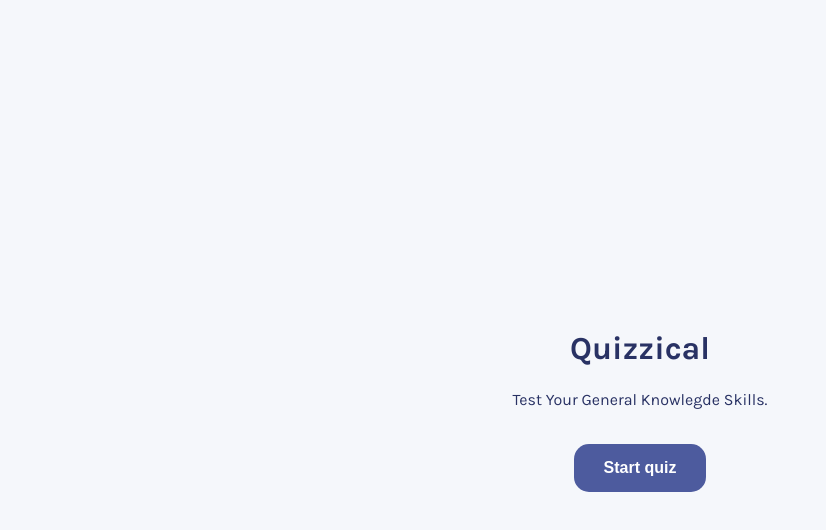
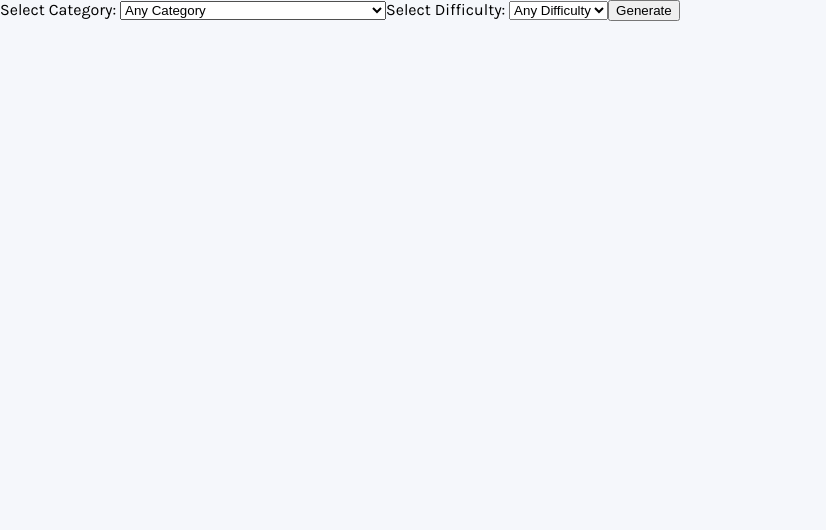
Before and after one commit to piyush-gangrade/Quizzical-App, a React (Vite) app: page /fields in a window 1280 px wide. Shown: the top 530 px of the page, without its empty margins (0-826 px from the left). Built offline with nearby package versions, Linux system fonts and the light colour scheme.

Commit message:
add fields and routers

```diff
--- a/index.css
+++ b/index.css
@@ -72,6 +72,7 @@ body{
     font-size: 1rem;
     cursor: pointer;
     font-weight: bold;
+    text-decoration: none;
 }
 
   .answer{
--- a/src/App.jsx
+++ b/src/App.jsx
@@ -1,68 +1,85 @@
 import { useState, useEffect } from "react"
-import { createBrowserRouter,RouterProvider  } from "react-router-dom"
+import { createBrowserRouter, createRoutesFromElements, Route, RouterProvider,  } from "react-router-dom"
 import Main from "./components/Main.jsx"
 import Quiz from "./components/Quiz.jsx"
-// import Question from "./components/Question.jsx"
+import Fields from "./components/Fields.jsx"
 import { nanoid } from 'nanoid'
+
+
+const router = createBrowserRouter(
+  createRoutesFromElements(
+    <>
+      <Route path="/" Component={Main} />
+      <Route
+        path="fields"
+        Component={Fields}
+      />
+      <Route
+        path="/quiz"
+        action={async ({request})=>{
+          const data = await (request.formData());
+          const sumbmission = {
+            category: data.get("category"),
+            difficulty: data.get("difficulty")
+          }
+          return sumbmission;
+        }}
+        Component={Quiz}
+      />
+    </>
+  )
+)
 
 export default function App() {
 
-  const [start, setStart] = useState(false)
-  const [questionsArr, setQuestionsArr] = useState([])
+  // const [start, setStart] = useState(false)
+  // const [questionsArr, setQuestionsArr] = useState([])
 
-  useEffect(() => {
-    if (start) {
-      async function questionData() {
-        const res = await fetch("https://opentdb.com/api.php?amount=5&category=9&difficulty=easy&type=multiple");
-        const data = await res.json();
-        setQuestionsArr(data.results.map(result => (
-          {
-            ...result,
-            id: nanoid(),
-            options: [...result.incorrect_answers, result.correct_answer].sort(() => Math.random() - 0.5),
-            isSelected: false,
-            selectedAns: ""
-          }
-        )));
-      }
-      questionData()
-    }
-  }, [start])
-  //Start Quiz
-  function setQuiz() {
-    setStart(!start);
-  }
+  // useEffect(() => {
+  //   if (start) {
+  //     async function questionData() {
+  //       const res = await fetch("https://opentdb.com/api.php?amount=5&category=9&difficulty=easy&type=multiple");
+  //       const data = await res.json();
+  //       setQuestionsArr(data.results.map(result => (
+  //         {
+  //           ...result,
+  //           id: nanoid(),
+  //           options: [...result.incorrect_answers, result.correct_answer].sort(() => Math.random() - 0.5),
+  //           isSelected: false,
+  //           selectedAns: ""
+  //         }
+  //       )));
+  //     }
+  //     questionData()
+  //   }
+  // }, [start])
+  // //Start Quiz
+  // function setQuiz() {
+  //   setStart(!start);
+  // }
 
 
-  function selectedOption(id, ans) {
-    setQuestionsArr(prevQuesArr => prevQuesArr.map(prevQues =>
-      (prevQues.id === id) ?
-        prevQues.selectedAns !== ans ? { ...prevQues, isSelected: true, selectedAns: ans } :
-          { ...prevQues, isSelected: false, selectedAns: "" }
-          :
-          prevQues
-          )
-          )
-        }
+  // function selectedOption(id, ans) {
+  //   setQuestionsArr(prevQuesArr => prevQuesArr.map(prevQues =>
+  //     (prevQues.id === id) ?
+  //       prevQues.selectedAns !== ans ? { ...prevQues, isSelected: true, selectedAns: ans } :
+  //         { ...prevQues, isSelected: false, selectedAns: "" }
+  //         :
+  //         prevQues
+  //         )
+  //         )
+  //       }
 
-  function restart(click){
-    if(restart){
-      setStart(false)
-      setQuestionsArr([])
-    }
-  }
+  // function restart(click){
+  //   if(restart){
+  //     setStart(false)
+  //     setQuestionsArr([])
+  //   }
+  // }
 
   return (
-    <>
-      {start  ?
-        <Quiz
-          questionsData={ questionsArr }
-          selected = {selectedOption}
-          reset={restart}
-        />
-        :
-        <Main startQuiz={setQuiz} />
-      }
-    </>
+    <RouterProvider
+      router={router}
+    />
   )
 }
--- /dev/null
+++ b/src/components/Fields.jsx
@@ -0,0 +1,31 @@
+import {useState} from "react";
+import { catagories, difficulty } from "./fieldsData";
+import { Form } from "react-router-dom";
+
+export default function Fields(){
+    const [formData, setFormData] = useState({
+        catagory: "",
+        difficulty: ""
+    })
+
+    const options = catagories.map(catagory => <option key={catagory.value} value={catagory.value}>{catagory.name}</option>)
+    return(
+        <div>
+            <Form method="post" action="/quiz">
+                <label htmlFor="category">Select Category: </label>
+                <select id="category" name="category">
+                    <option value="">Any Category</option>
+                    {options}
+                </select>
+                <label htmlFor="difficulty">Select Difficulty: </label>
+                <select id="difficulty" name="difficulty">
+                    <option value="">Any Difficulty</option>
+                    <option value="easy">Easy</option>
+                    <option value="medium">Medium</option>
+                    <option value="hard">Hard</option>
+                </select>
+                <button type="submit">Generate</button>
+            </Form>
+        </div>
+    )
+}
--- a/src/components/Main.jsx
+++ b/src/components/Main.jsx
@@ -1,11 +1,12 @@
 import React from "react"
+import { NavLink } from "react-router-dom"
 
 export default function Main(props) {
     return (
         <main className="main">
             <h1 className="main--heading">Quizzical</h1>
-            <h2 className="main--description">Test Your General Knowlegde Skills.</h2>
-            <button className="btn" onClick={props.startQuiz}>Start quiz</button>
+            <h2 className="main--description">Test your knowlegde in your favourite category</h2>
+            <NavLink to="/fields" className="btn"> Start Quiz</NavLink>
         </main>
     )
 }
--- a/src/components/Quiz.jsx
+++ b/src/components/Quiz.jsx
@@ -1,36 +1,66 @@
 import {useState, useEffect} from "react"
+import { useActionData, Navigate } from "react-router-dom"
+import { nanoid } from "nanoid";
 import Question from "./Question"
 
-export default function Quiz({ questionsData, selected ,reset}) {
 
-  const [correctAnswers, setCorrectAnswers] = useState([])
+export default function Quiz(){
+  const [loading, setLoading] = useState(true);
+  const [questionsArr, setQuestionsArr] = useState([]);
+  const [selectedAnswers, setSelectedAnswers] = useState([])
   const [showAnswer, setShowAnswer] = useState(false)
 
+
+  const data = useActionData();
+  console.log(data);
+  // console.log(`https://opentdb.com/api.php?amount=5&type=multiple&category=${data.category}&difficulty=${data.difficulty}`)
+  if(!data){
+    return <Navigate to="/fields" />
+  }
+  // return <div>return</div>
+
   useEffect(()=>{
-    const checkAllSelected = questionsData.every(ques => ques.isSelected === true)
+    if(data){
+      const URL = `https://opentdb.com/api.php?amount=5&type=multiple&category=${data.category}&difficulty=${data.difficulty}`;
+      async function fetchData(){
+        const res = await fetch(URL);
+        const data = await res.json();
+        setLoading(false);
+        const results = data.results ;
+          setQuestionsArr(results.map(result => (
+            {
+              ...result,
+              id: nanoid(),
+              options: [...result.incorrect_answers, result.correct_answer].sort(() => Math.random() - 0.5),
+              isSelected: false,
+              selectedAns: ""
+            }
+          )));
+      }
+      fetchData();
+    }
+  },[data])
+
+  useEffect(()=>{
     const correctOptions = [];
-    if (checkAllSelected) {
-      for (let question of questionsData) {
+    for (let question of questionsArr) {
       question.selectedAns === question.correct_answer ?
         correctOptions.push(question.id) : ""
     }
-    }
-    setCorrectAnswers(correctOptions)
+    setSelectedAnswers(correctOptions);
   },[showAnswer])
 
+
   function selectedOption(id, ans){
-    return selected(id, ans)
+    setQuestionsArr(prevQuesArr => prevQuesArr.map(prevQues =>
+      (prevQues.id === id) ?
+        prevQues.selectedAns !== ans ?
+          { ...prevQues, isSelected: true, selectedAns: ans }
+          : { ...prevQues, isSelected: false, selectedAns: "" }
+      : prevQues
+      )
+    )
   }
-
-  const questionEl = questionsData.map(ques => (
-    <Question
-      key={ques.id}
-      questionDetails = {ques}
-      select={selectedOption}
-      correctOptions = {correctAnswers}
-      showAns = {showAnswer}
-    />
-  ))
 
   function checkAnswer() {
     setShowAnswer(true)
@@ -38,15 +68,88 @@ export default function Quiz({ questionsData, selected ,reset}) {
 
   function playAgain() {
     setShowAnswer(false)
-    reset(true)
     setCorrectAnswers([])
   }
 
-  return (<div className="questions--container">
+  const questionEl = questionsArr.map(ques => (
+    <Question
+      key = {ques.id}
+      questionDetails = {ques}
+      select = {selectedOption}
+      correctOptions = {selectedAnswers}
+      showAns = {showAnswer}
+    />
+  ))
+
+
+
+  return (
+    <>
+    {loading?
+      <h1>Loading...</h1>:
+      <div className="questions--container">
         {questionEl}
         <div className="show-answer">
-      {(showAnswer)? <p className="answer">Your score {correctAnswers.length}/5 correct answers</p>:""}
+          {(showAnswer)? <p className="answer">Your score {selectedAnswers.length}/5 correct answers</p>:""}
           <button className="btn" onClick={showAnswer? playAgain:checkAnswer}>{showAnswer? "Play Again":"Check-answer"}</button>
         </div>
-  </div>)
+      </div>
     }
+    </>
+  )
+}
+
+// export default function Quiz({ questionsData, selected ,reset}) {
+
+
+  // useEffect(()=>{
+  //   const checkAllSelected = questionsData.every(ques => ques.isSelected === true)
+  //   const correctOptions = [];
+  //   if (checkAllSelected) {
+  //     for (let question of questionsData) {
+  //       question.selectedAns === question.correct_answer ?
+  //         correctOptions.push(question.id) : ""
+  //     }
+  //   }
+  //   setCorrectAnswers(correctOptions)
+  // },[showAnswer])
+
+  // function selectedOption(id, ans){
+  //   setQuestionsArr(prevQuesArr => prevQuesArr.map(prevQues =>
+  //     (prevQues.id === id) ?
+  //       prevQues.selectedAns !== ans ?
+  //         { ...prevQues, isSelected: true, selectedAns: ans }
+  //         : { ...prevQues, isSelected: false, selectedAns: "" }
+  //     : prevQues
+  //     )
+  //   )
+  // }
+
+  // const questionEl = questionsData.map(ques => (
+  //   <Question
+  //     key={ques.id}
+  //     questionDetails = {ques}
+  //     select={selectedOption}
+  //     correctOptions = {correctAnswers}
+  //     showAns = {showAnswer}
+  //   />
+  // ))
+
+  // function checkAnswer() {
+  //   setShowAnswer(true)
+  // }
+
+  // function playAgain() {
+  //   setShowAnswer(false)
+  //   reset(true)
+  //   setCorrectAnswers([])
+  // }
+
+  // return (<div className="questions--container">
+  //   {questionEl}
+  //   <div className="show-answer">
+  //     {(showAnswer)? <p className="answer">Your score {correctAnswers.length}/5 correct answers</p>:""}
+  //     <button className="btn" onClick={showAnswer? playAgain:checkAnswer}>{showAnswer? "Play Again":"Check-answer"}</button>
+  //   </div>
+  // </div>)
+//
--- /dev/null
+++ b/src/components/fieldsData.js
@@ -0,0 +1,30 @@
+const catagories = [
+    {name: "General Knowledge", value: "9"},
+    {name: "Entertainment: Books", value: "10"},
+    {name: "Entertainment: Film", value: "11"},
+    {name: "Entertainment: Music", value: "12"},
+    {name: "Entertainment: Musicals & Theatres", value: "13"},
+    {name: "Entertainment: Television", value: "14"},
+    {name: "Entertainment: Video Games", value: "15"},
+    {name: "Entertainment: Board Games", value: "16"},
+    {name: "Science & Nature", value: "17"},
+    {name: "Science: Computers", value: "18"},
+    {name: "Science: Mathematics", value: "19"},
+    {name: "Mythology", value: "20"},
+    {name: "Sports", value: "21"},
+    {name: "Geography", value: "22"},
+    {name: "History", value: "23"},
+    {name: "Politics", value: "24"},
+    {name: "Art", value: "25"},
+    {name: "Celebrities", value: "26"},
+    {name: "Animals", value: "27"},
+    {name: "Vehicles", value: "28"},
+    {name: "Entertainment: Comics", value: "29"},
+    {name: "Science: Gadgets", value: "30"},
+    {name: "Entertainment: JapaneseAnime & Manga", value: "31"},
+    {name: "Entertainment: Cartoon & Animations", value: "32"}
+]
+
+const difficulty = ["easy", "medium", "hard"];
+
+export {catagories, difficulty};
```
Lines whose indentation alone changed are shown as unchanged.
